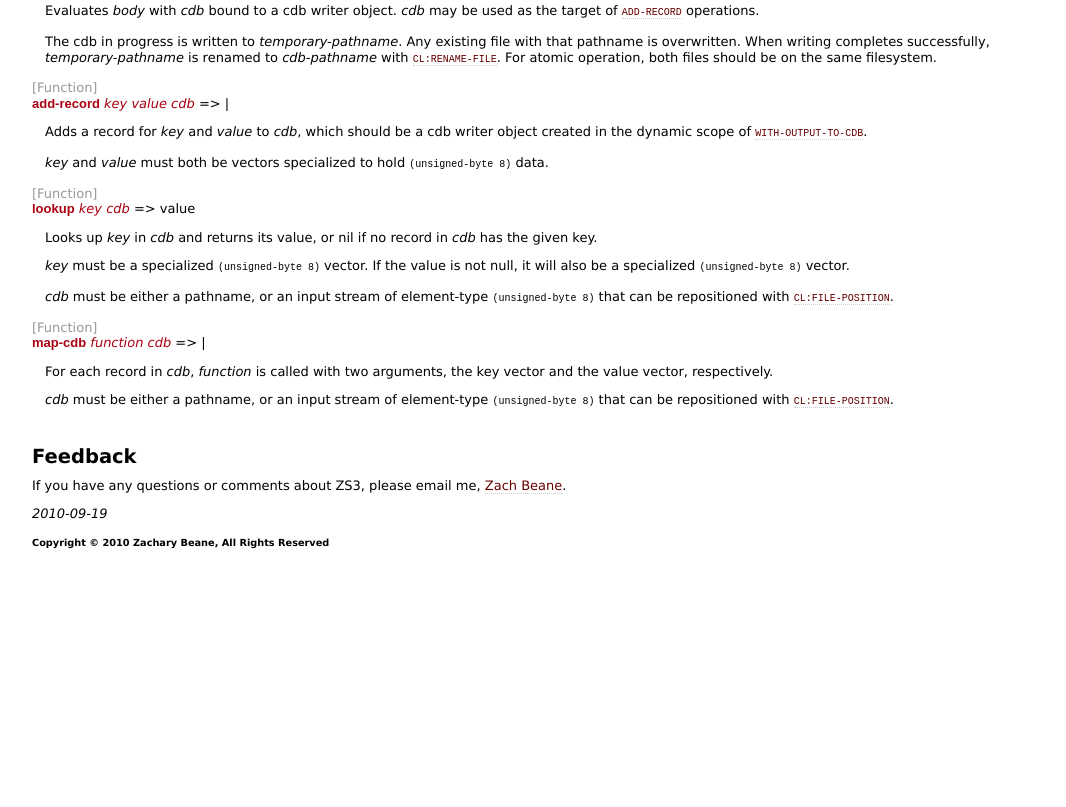
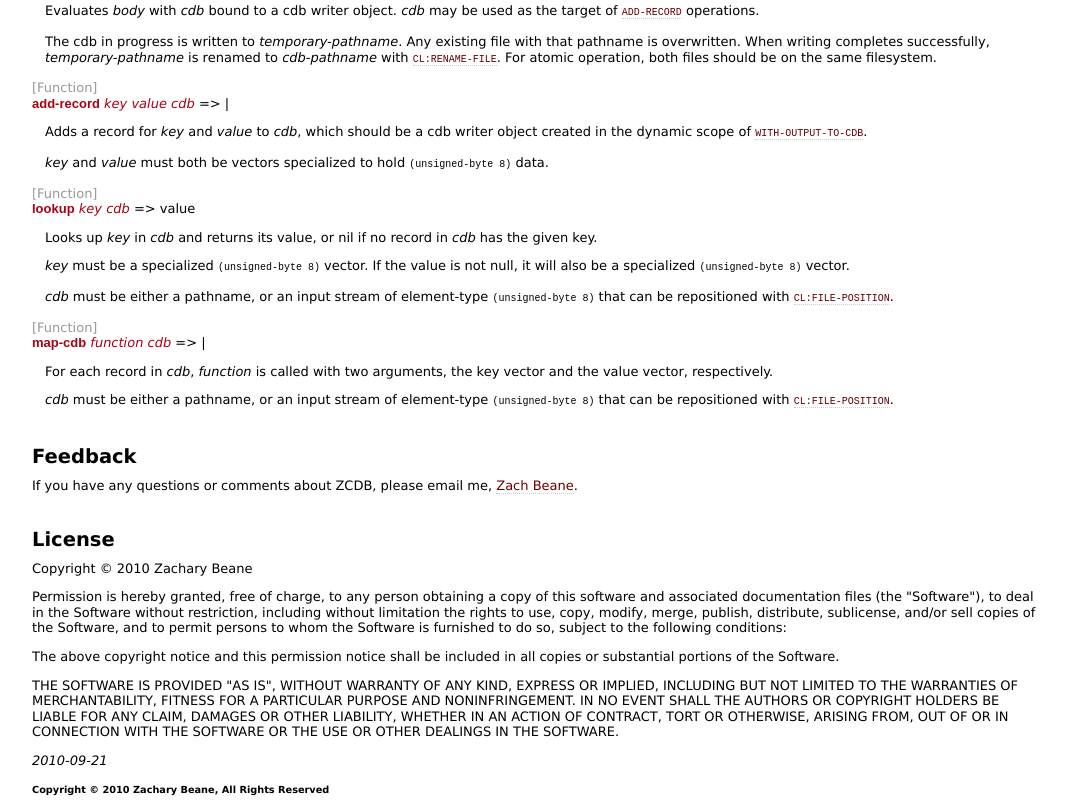
Before and after one commit to xach/zcdb, a plain HTML site: page doc/index.html in a window 1280 px wide. Shown: the part 1433-2240 px from the top of the page, without its empty margins (72-1138 px from the left). Before the commit the page ends 1993 px from the top, so only its background shows below. Drawn offline with Linux system fonts and the light colour scheme.

Commit message:
Add license, fix stray reference to ZS3 in docs.

```diff
--- a/doc/index.html
+++ b/doc/index.html
@@ -209,10 +209,32 @@
 
 <a name='feedback'><h2>Feedback</h2></a>
 
-  <p>If you have any questions or comments about ZS3, please email
+  <p>If you have any questions or comments about ZCDB, please email
   me, <a href='mailto:xach@xach.com'>Zach Beane</a>.
 
-  <p><i>2010-09-19</i>
+<a name='license'><h2>License</h2></a>
+
+<p>Copyright &copy; 2010 Zachary Beane
+
+<p>Permission is hereby granted, free of charge, to any person obtaining a copy
+of this software and associated documentation files (the "Software"), to deal
+in the Software without restriction, including without limitation the rights
+to use, copy, modify, merge, publish, distribute, sublicense, and/or sell
+copies of the Software, and to permit persons to whom the Software is
+furnished to do so, subject to the following conditions:
+
+<p>The above copyright notice and this permission notice shall be included in
+all copies or substantial portions of the Software.
+
+<p>THE SOFTWARE IS PROVIDED "AS IS", WITHOUT WARRANTY OF ANY KIND, EXPRESS OR
+IMPLIED, INCLUDING BUT NOT LIMITED TO THE WARRANTIES OF MERCHANTABILITY,
+FITNESS FOR A PARTICULAR PURPOSE AND NONINFRINGEMENT. IN NO EVENT SHALL THE
+AUTHORS OR COPYRIGHT HOLDERS BE LIABLE FOR ANY CLAIM, DAMAGES OR OTHER
+LIABILITY, WHETHER IN AN ACTION OF CONTRACT, TORT OR OTHERWISE, ARISING FROM,
+OUT OF OR IN CONNECTION WITH THE SOFTWARE OR THE USE OR OTHER DEALINGS IN
+THE SOFTWARE.
+
+  <p><i>2010-09-21</i>
 
  <p class='copyright'>Copyright &copy; 2010 Zachary Beane, All Rights Reserved
 
```
